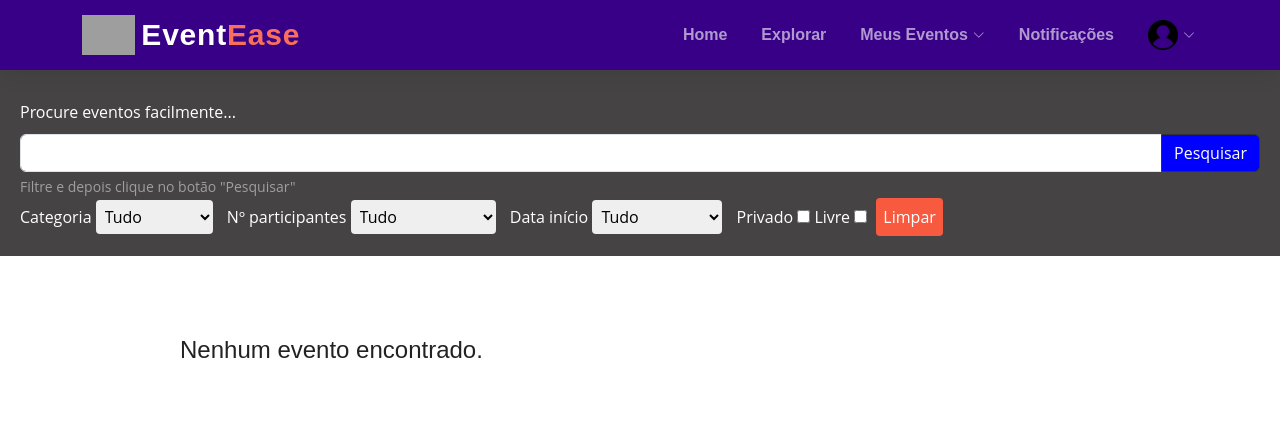
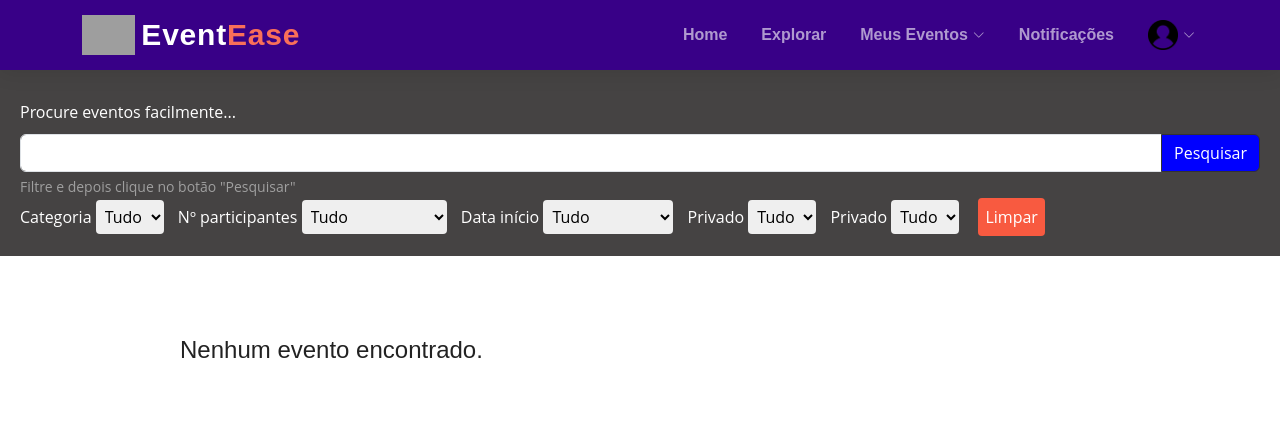
Before and after one commit to silvagabriel07/EventEase, a Django app: page /explorar_eventos/ in a window 1280 px wide. Shown: the top 435 px of the page. Run offline with Django 4.2, Linux system fonts and the light colour scheme; data that the repository does not hold is empty; parts of the project's set-up code (start-up, migrations or seed data) failed here and were passed over; some libraries are stand-ins or nearby versions; grey boxes are pictures that could not be loaded.

Commit message:
before makemigrations

```diff
--- a/Platform/templates/explorar_eventos.html
+++ b/Platform/templates/explorar_eventos.html
@@ -56,16 +56,24 @@
             </div>
 
             <div class="div-select-filters">
-              <label for="private">Privado</label>
-              <input type="checkbox" name="private" id="private" class="form-check-label">
+              <label for="select_private">Privado</label>
+              <select name="select_private" id="select_private" class="filter-select">
+                <option value="">Tudo</option>
+                <option value="true">Sim</option>
+                <option value="false">Não</option>
+              </select>
           </div>
 
 
           <div class="div-select-filters">
-            <label for="free">Livre</label>
-            <input type="checkbox" name="free" id="free" class="form-check-label custom-form-check-label">
-        </div>
-              <a style="padding: 7px; margin-left: 5px;" href="{% url 'explorar_eventos' %}" class="cta-button">Limpar</a>
+            <label for="select_free">Privado</label>
+            <select name="select_free" id="select_free" class="filter-select">
+              <option value="">Tudo</option>
+              <option value="true">Sim</option>
+              <option value="false">Não</option>
+            </select>
+          </div>
+            <a style="padding: 7px; margin-left: 5px;" href="{% url 'explorar_eventos' %}" class="cta-button">Limpar</a>
         </form>
     </header>
 
--- a/Platform/views.py
+++ b/Platform/views.py
@@ -16,12 +16,14 @@ def explorar_eventos(request):
     select_category = request.GET.get('select_category')
     select_num_participants = request.GET.get('select_num_participants')
     select_start_date_time = request.GET.get('select_start_date_time')
-    private = request.GET.get('private')
-    free = request.GET.get('free')
+    select_private = request.GET.get('select_private')
+    select_free = request.GET.get('select_free')
 
     events = Event.objects.all()
+
     if search:
         events = events.filter(title__icontains=search)
+
     if select_category:
         events = events.filter()
 
@@ -35,10 +37,18 @@ def explorar_eventos(request):
             events = events.filter(start_date_time__month=data_atual.month + 1)
         elif select_start_date_time == 'this_year':
             events = events.filter(start_date_time__year=data_atual.year)
-    if private:
-        events = events.filter(private=True)
-    if free:
-        events = events.filter(free=True)
+
+    if select_private:
+        if select_private == "true":
+            events = events.filter(private=True)
+        elif select_private == "false":
+            events = events.filter(private=False)
+
+    if select_free:
+        if select_free == "true":
+            events = events.filter(private=True)
+        elif select_free == "false":
+            events = events.filter(private=False)
 
     if select_num_participants:
         if select_num_participants == 'gt_10':
@@ -58,9 +68,4 @@ def explorar_eventos(request):
         elif select_num_participants == 'lt_100':
             events = events.annotate(qtd_part=Count('participants')).filter(qtd_part__lt=100)
 
-
-
-
-
-
     return render(request, 'explorar_eventos.html', {'events': events, 'categories': CATEGORIES})
--- a/eventos/forms.py
+++ b/eventos/forms.py
@@ -1,8 +1,8 @@
 from django import forms
-from .models import CATEGORIES
 import re
 from datetime import datetime
 from django.core.exceptions import ValidationError
+from .models import Category
 
 class CustomDateTimeField(forms.DateTimeField):
     def to_python(self, value):
@@ -17,7 +17,8 @@ class CustomDateTimeField(forms.DateTimeField):
 class CreateEventForm(forms.Form):
     title = forms.CharField(required=True, label='Título:', max_length=40, widget=forms.TextInput(attrs={'id': 'title', 'class':'form-control', 'aria-describedby':'emailHelp'}))
     description = forms.CharField(required=True, label="Descrição:", widget=forms.Textarea(attrs={'id': 'description','class': 'form-control', 'style': 'height: 100px'}))
-    category = forms.MultipleChoiceField(label='Selecione as categorias:', choices=CATEGORIES, widget=forms.SelectMultiple(attrs={'class': 'form-control custom-form-width'}))
+    # category = forms.MultipleChoiceField(label='Selecione as categorias:', choices=CATEGORIES, widget=forms.SelectMultiple(attrs={'class': 'form-control custom-form-width'}))
+    category = forms.ModelChoiceField(label='Selecione a categoria:', queryset=Category.objects.all(), widget=forms.Select(attrs={'class': 'form-control custom-form-width'}))
     private = forms.BooleanField(required=False, label='Privado:',widget=forms.CheckboxInput(attrs={'id': 'private','class': 'form-check-label'}))
     free = forms.BooleanField(required=False, label='Para todas as idades:',widget=forms.CheckboxInput(attrs={'id': 'free','class': 'form-check-label'}))
     start_date_time = CustomDateTimeField(required=True, label='Data e hora de início:', input_formats=['%d/%m/%Y %H:%M'], widget=forms.DateTimeInput(attrs={'id': 'start_date_time', 'class': 'form-control custom-form-width', 'placeholder': 'DD-MM-AAAA HH:MM'}))
```
Also changed, not shown: eventos/models.py (+7 -7 lines), eventos/views.py (+14 -12 lines).
